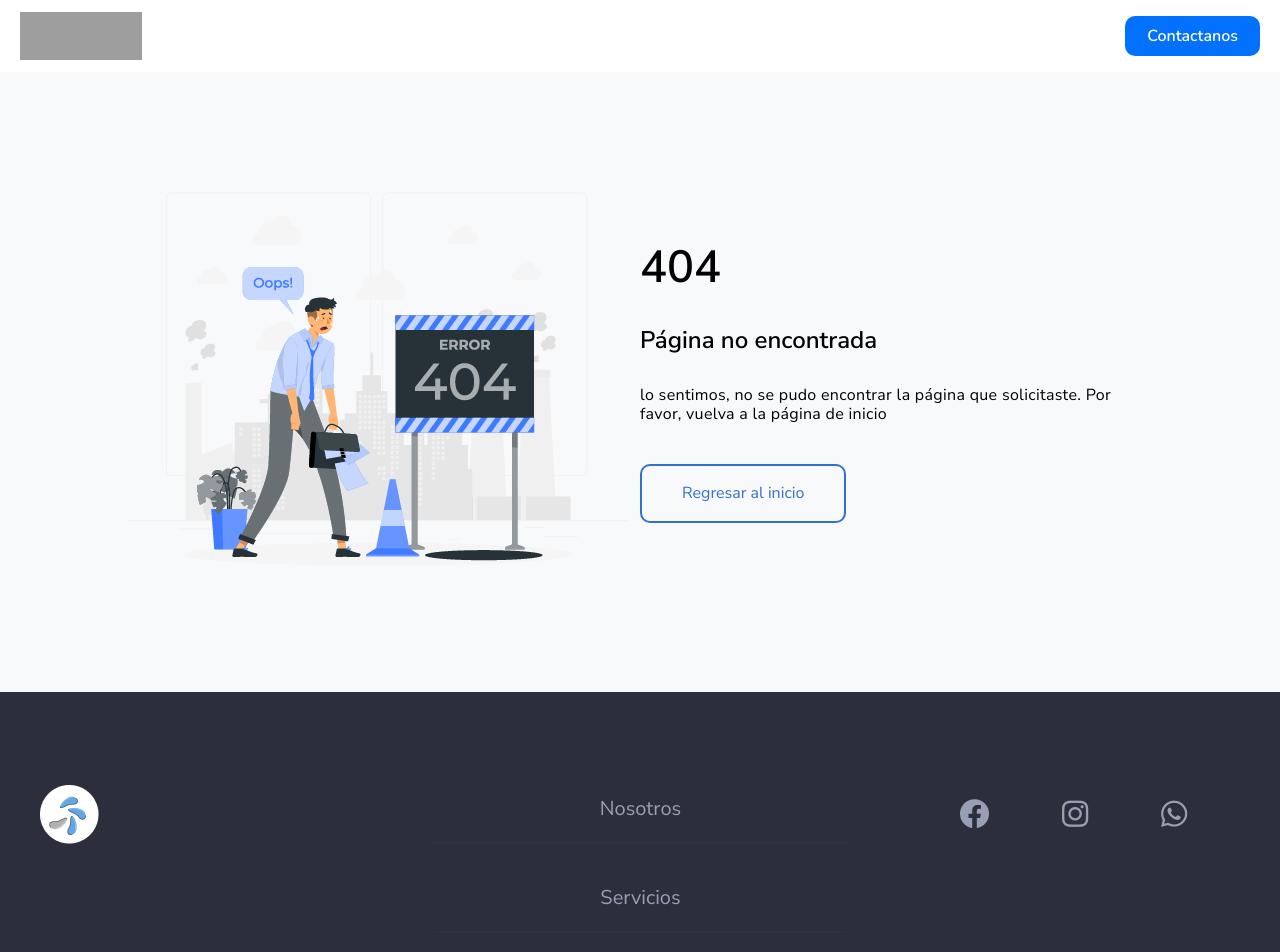
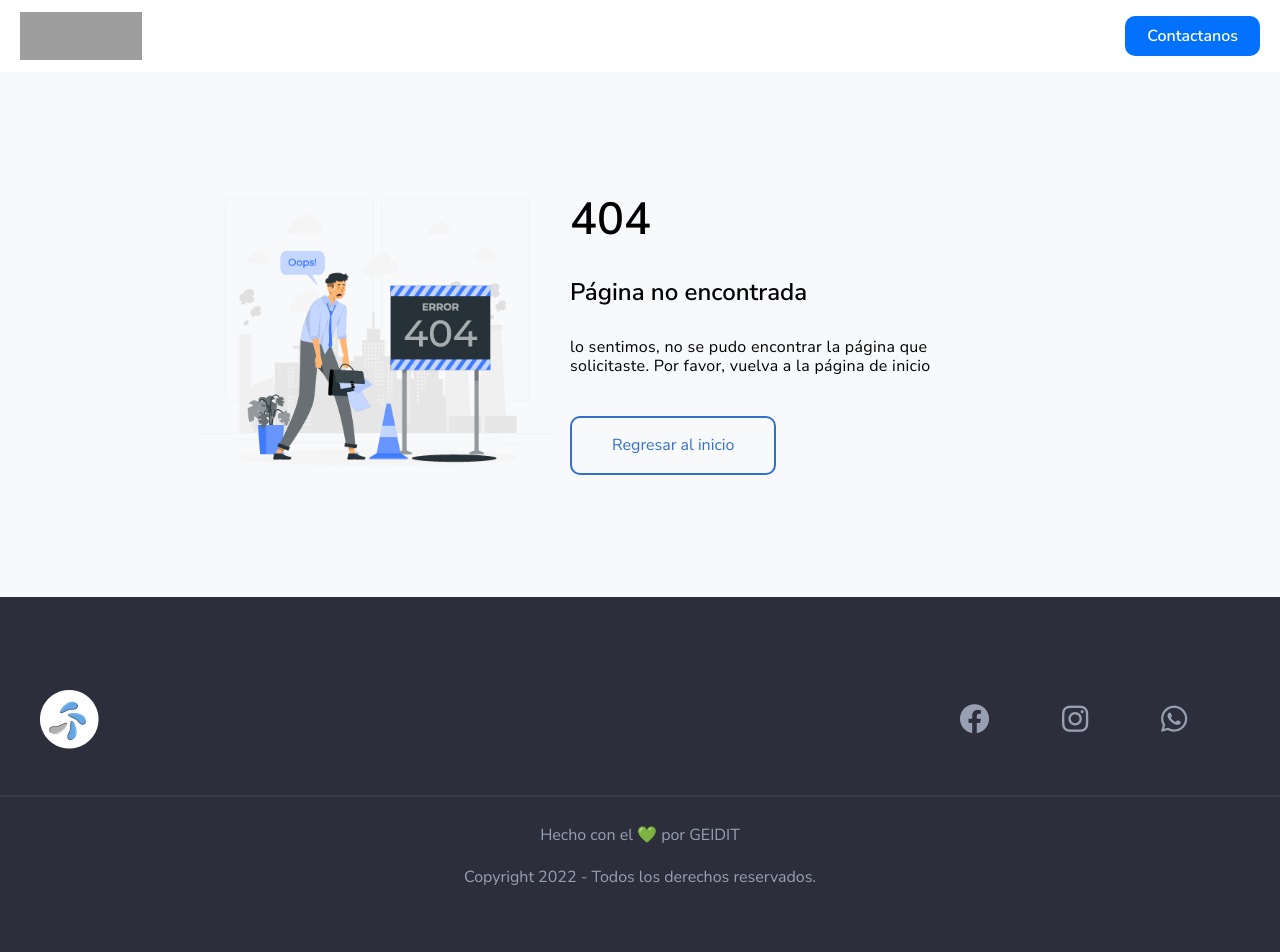
Before and after one commit to GEIDIT/Landing, a React (Create React App) app: page /404 in a window 1280 px wide. Shown: the top 952 px of the page. Built offline with nearby package versions, Linux system fonts and the light colour scheme; grey boxes are pictures that could not be loaded.

Commit message:
[ :zap: ] bug: hotfix

```diff
--- a/src/Data/Data.js
+++ b/src/Data/Data.js
@@ -100,18 +100,22 @@ export const Data = {
       {
         name: "Nosotros",
         path: "/about",
+        enabled: false,
       },
       {
         name: "Servicios",
         path: "/services",
+        enabled: false,
       },
       {
         name: "Contact",
         path: "/contact",
+        enabled: false,
       },
       {
         name: "Vacantes",
         path: "/vacancies",
+        enabled: false,
       },
     ],
     Social: [
--- a/src/Pages/NotFound/NotFound.styles.css
+++ b/src/Pages/NotFound/NotFound.styles.css
@@ -29,6 +29,12 @@
   color: black;
 }
 
+.NotFound-Image img {
+  width: 100%;
+  max-width: 360px;
+  margin: 0 auto;
+}
+
 @media screen and (min-width: 768px) {
   .NotFound-Content {
     margin: 80px 0;
--- a/src/components/Footer/Footer.jsx
+++ b/src/components/Footer/Footer.jsx
@@ -17,14 +17,17 @@ export const Footer = () => {
             </div>
             <div className="Footer-links">
               <ul>
-                {FooterInfo.Links.map((link, index) => {
-                  return (
-                    <li key={index} className="Footer-li">
-                      <Link className="Footer-link" to={link.path}>
-                        {link.name}
-                      </Link>
-                    </li>
-                  );
+                {FooterInfo.Links.map((item, index) => {
+                  if (item.enabled === true) {
+                    return (
+                      <li key={index} className="Footer-li">
+                        <Link className="Footer-link" to={item.path}>
+                          {item.name}
+                        </Link>
+                      </li>
+                    );
+                  }
+                  return null;
                 })}
               </ul>
             </div>
--- a/src/index.js
+++ b/src/index.js
@@ -14,6 +14,7 @@ ReactDOM.render(
       <Routes>
         <Route path="/" element={<App />} />
         <Route path="*" element={<NotFound />} />
+        <Route path="404" element={<NotFound />} />
       </Routes>
       <Footer />
     </BrowserRouter>
```
Also changed, not shown: 1 other file (tests, documents, lock files or other folders).
